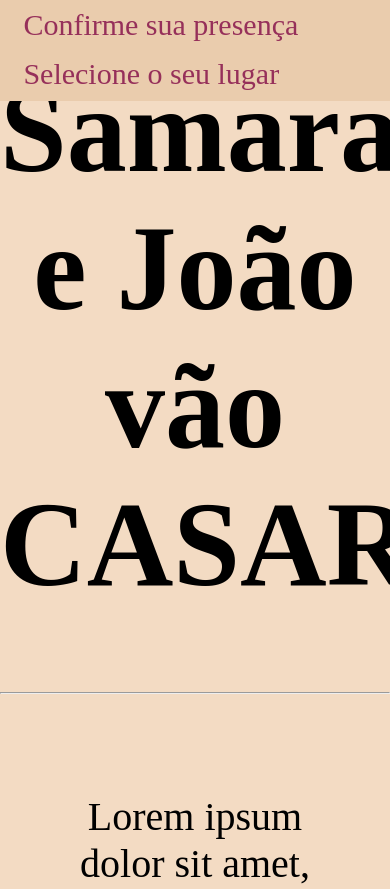
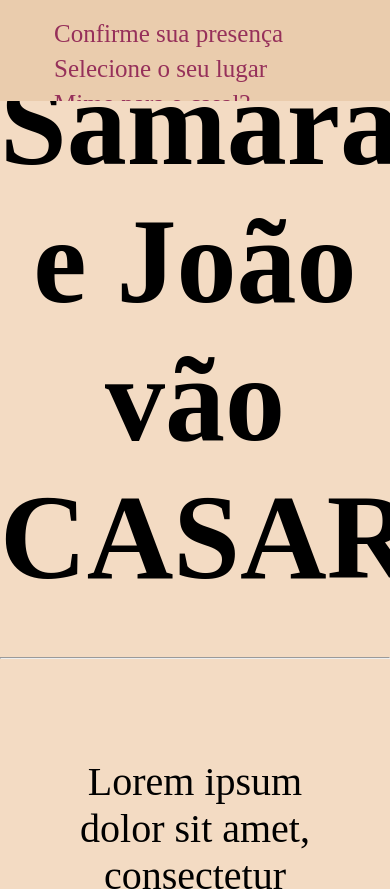
Before and after one commit to Casartelli-J/Praticas_Comp_Senac, a plain HTML site: page Casamento/index.html in a window 390 px wide. Shown: the top 889 px of the page. Drawn offline with Linux system fonts and the light colour scheme.

Commit message:
Atualização media query

```diff
--- a/Casamento/css.css
+++ b/Casamento/css.css
@@ -15,10 +15,13 @@ header{
     position: fixed;
     height: 12%;
     top: 0;
-    /* left: 0; */
-    /* z-index: 1; */
     /* border: 1px solid red; */
 
+}
+
+header ul{
+    list-style: none;
+    /*float: left;*/
 }
 
 header a{
@@ -70,3 +73,23 @@ body{
     padding: 15%;
     /* border: 1px solid red; */
 }
+
+@media (max-width: 1360px){
+    header a{
+        text-decoration: none;
+        color: #96305a;
+        font-size: 25px;
+        float: left;
+        margin: 0 3%;
+        padding: 1%;
+    }
+
+    #SJ{
+        text-align: center;
+        font-size: 120px;
+        animation: transicao;
+        animation-duration: 3s;
+        margin-top: 14%;
+        margin-bottom: 13%;
+    }
+}
--- a/Casamento/index.html
+++ b/Casamento/index.html
@@ -11,12 +11,14 @@
 <body>
 
     <header>
-
-        <a href=#presenca>Confirme sua presença</a>
-        <a href=#lugar>Selecione o seu lugar</a>
-        <a href="">Mimo para o casal?</a>
-        <a href="">Beijinhos!</a>
-
+        <nav>
+            <ul>
+                <li> <a href=#presenca> Confirme sua presença </a> </li>
+                <li> <a href=#lugar> Selecione o seu lugar </a> </li>
+                <li> <a href=""> Mimo para o casal? </a> </li>
+                <li> <a href=""> Beijinhos! </a> </li>
+            </ul>
+        </nav>
     </header>
 
     <section>
```
